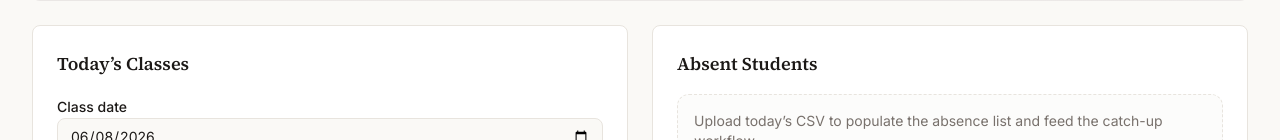
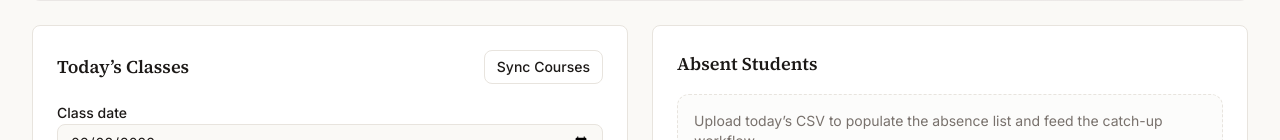
Before and after one commit to 0mar12345-ops/catchup-FrontEnd, a Next.js app: page /dashboard in a window 1280 px wide. Shown: the part 330-470 px from the top of the page. Built offline with nearby package versions, Linux system fonts and the light colour scheme; no server answers.

Commit message:
Add Sync Courses button to dashboard

```diff
--- a/app/dashboard/page.tsx
+++ b/app/dashboard/page.tsx
@@ -7,7 +7,7 @@ import { Button } from '@/components/shared/Button'
 import { Card, CardContent, CardHeader, CardTitle } from '@/components/shared/Card'
 import { StatusBadge } from '@/components/shared/StatusBadge'
 import { OAuthStatusProvider } from '@/providers/oauth-status-provider'
-import { logout } from '@/http/auth.http'
+import { logout, syncCourses } from '@/http/auth.http'
 import { generateCatchUp, getCourseStats, type CourseStats } from '@/http/catchup.http'
 import { getDashboardCourses, type DashboardCourse } from '@/http/courses.http'
 import { uploadAbsences } from '@/http/settings.http'
@@ -43,6 +43,9 @@ export default function DashboardPage() {
   const [uploadError, setUploadError] = useState('')
   const [absentStudents, setAbsentStudents] = useState<AbsentStudentRecord[]>([])
   const [generatingCourseId, setGeneratingCourseId] = useState<string | null>(null)
+  const [isSyncing, setIsSyncing] = useState(false)
+  const [syncMessage, setSyncMessage] = useState('')
+  const [syncError, setSyncError] = useState(false)
 
   const fetchDashboard = async () => {
     try {
@@ -71,6 +74,24 @@ export default function DashboardPage() {
   useEffect(() => {
     void fetchDashboard()
   }, [])
+
+  const handleSync = async () => {
+    setIsSyncing(true)
+    setSyncMessage('')
+    setSyncError(false)
+    try {
+      const result = await syncCourses()
+      await fetchDashboard()
+      const c = result.courses_synced
+      const s = result.students_synced
+      setSyncMessage(`Synced ${c} ${c === 1 ? 'course' : 'courses'} and ${s} ${s === 1 ? 'student' : 'students'}.`)
+    } catch {
+      setSyncError(true)
+      setSyncMessage('Sync failed. Please try again.')
+    } finally {
+      setIsSyncing(false)
+    }
+  }
 
   const handleAbsenceUpload = async (file?: File | null) => {
     if (!file) return
@@ -139,7 +160,18 @@ export default function DashboardPage() {
 
             <Card className="xl:col-span-2">
               <CardHeader>
-                <CardTitle>Today’s Classes</CardTitle>
+                <div className="flex items-center justify-between gap-3">
+                  <CardTitle>Today’s Classes</CardTitle>
+                  <Button variant="outline" size="sm" onClick={handleSync} disabled={isSyncing} isLoading={isSyncing}>
+                    Sync Courses
+                  </Button>
+                </div>
+                {syncMessage && !syncError && (
+                  <p className="mt-2 text-sm text-emerald-700 dark:text-emerald-300">{syncMessage}</p>
+                )}
+                {syncMessage && syncError && (
+                  <p className="mt-2 text-sm text-red-700 dark:text-red-300">{syncMessage}</p>
+                )}
               </CardHeader>
               <CardContent className="space-y-4">
                 <label className="space-y-2 text-sm text-muted-foreground">
```
